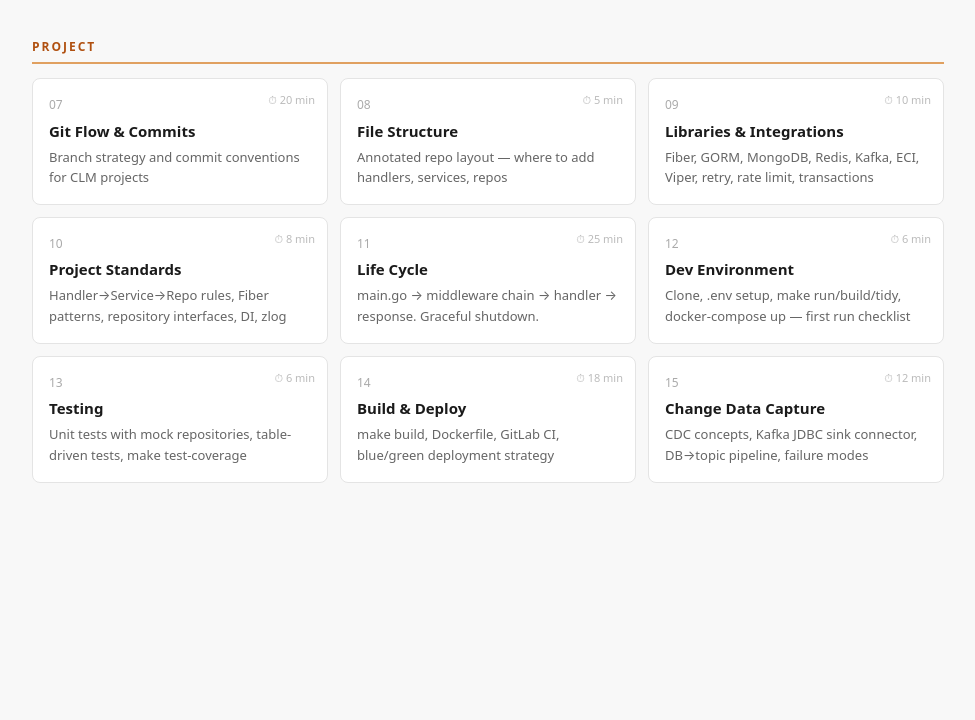
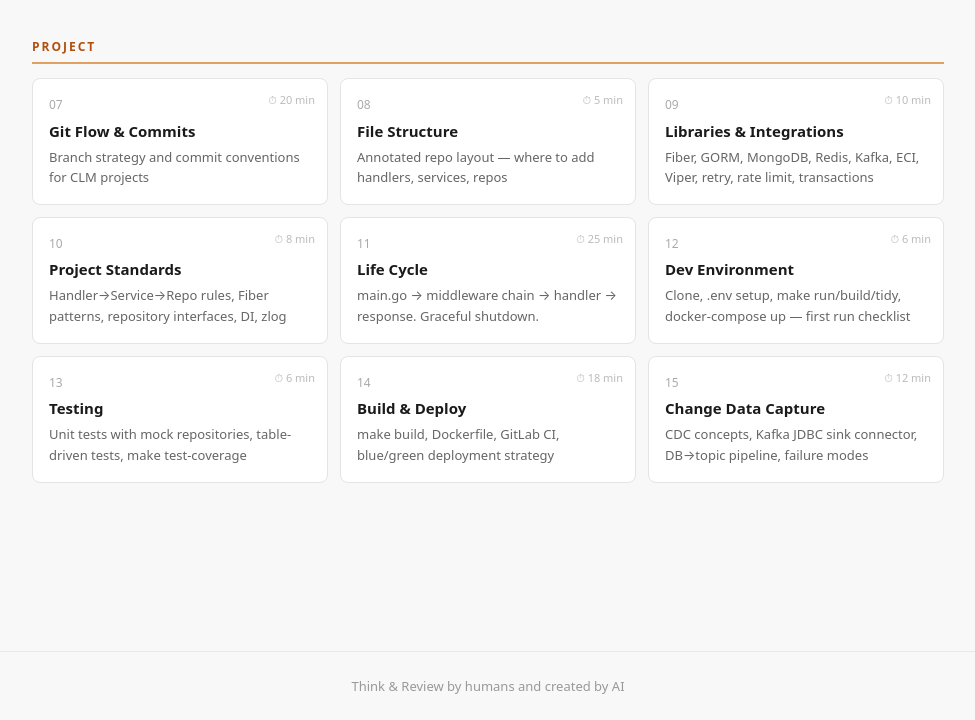
Before and after one commit to sekcompsci/lp-learning, a plain HTML site: page index.html in a window 1280 px wide. Shown: the part 565-1285 px from the top of the page, without its empty margins (152-1127 px from the left). Before the commit the page ends 1152 px from the top, so only its background shows below. Drawn offline with Linux system fonts and the light colour scheme.

Commit message:
feat(ui): add footer with attribution across all pages

```diff
--- a/css/style.css
+++ b/css/style.css
@@ -310,6 +310,16 @@ p code, li code {
 }
 .hamburger span { display: block; height: 2px; background: #444; border-radius: 1px; }
 
+/* ── Footer ── */
+.site-footer {
+  margin-top: 64px;
+  padding: 24px;
+  text-align: center;
+  font-size: 13px;
+  color: #999;
+  border-top: 1px solid #e8e8e8;
+}
+
 /* Mobile overlay */
 #sidebar-overlay { display: none; position: fixed; inset: 0; background: rgba(0,0,0,0.4); z-index: 99; }
 #sidebar-overlay.active { display: block; }
--- a/index.html
+++ b/index.html
@@ -126,5 +126,9 @@
 
 </main>
 
+<footer class="site-footer">
+  Think &amp; Review by humans and created by AI
+</footer>
+
 </body>
 </html>
```
Also changed, not shown: lessons/01-go-for-js-devs.html (+4 -0 lines), lessons/02-core-language.html (+4 -0 lines), lessons/03-error-handling.html (+4 -0 lines), lessons/04-best-practices.html (+4 -0 lines), lessons/05-anti-patterns.html (+4 -0 lines), lessons/06-concurrency.html (+4 -0 lines), lessons/07-git-flow.html (+4 -0 lines), lessons/08-file-structure.html (+4 -0 lines), lessons/09-libraries-integrations.html (+4 -0 lines), lessons/10-project-standards.html (+4 -0 lines), lessons/11-life-cycle.html (+4 -0 lines), lessons/12-dev-environment.html (+4 -0 lines), lessons/13-testing.html (+4 -0 lines), lessons/14-build-deploy.html (+4 -0 lines), 1 more files.
